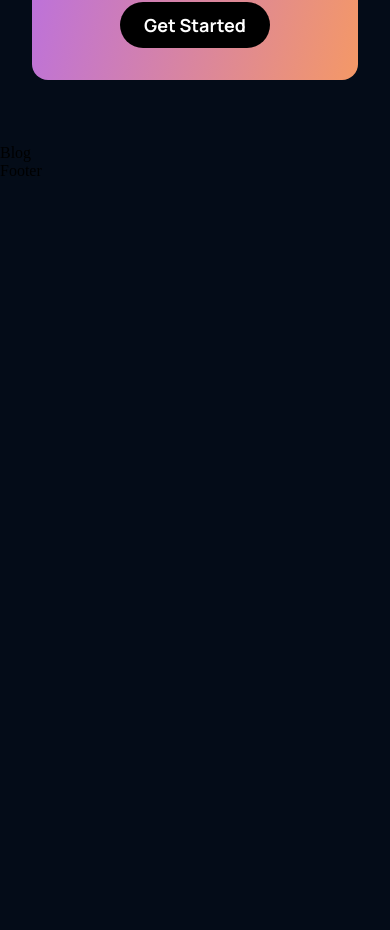
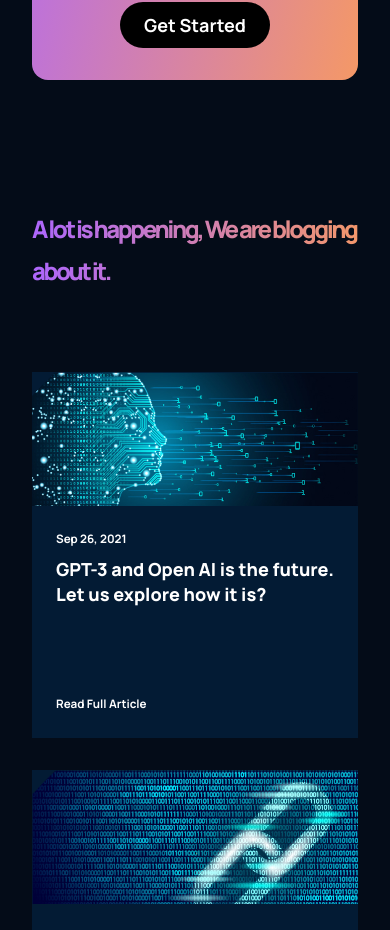
Before and after one commit to AVViktoria/gpt3-project, a React (Create React App) app: page / in a window 390 px wide. Shown: the part 4640-5570 px from the top of the page. Before the commit the page ends 4820 px from the top, so only its background shows below. Built offline with nearby package versions, Linux system fonts and the light colour scheme.

Commit message:
feat: create blog and article

```diff
--- a/src/components/article/Article.jsx
+++ b/src/components/article/Article.jsx
@@ -1,11 +1,23 @@
-import React from 'react'
-import './article.css';
+import React from "react";
+import "./article.css";
 
-
-const Article = () => {
+const Article = ({ imgUrl, date, title }) => {
   return (
-    <div>Article</div>
-  )
-}
+    <div className="gpt3__blog-container_article">
+      <div className="gpt3__blog-container_article-image">
+        <img src={imgUrl} alt="blog images" />
+      </div>
+      <div className="gpt3__blog-container_article-content">
+        <div>
+          <p>{date}</p>
+          <h3>{title}</h3>
+        </div>
+        <div>
+          <p>Read Full Article</p>
+        </div>
+      </div>
+    </div>
+  );
+};
 
 export default Article;
--- a/src/components/article/article.css
+++ b/src/components/article/article.css
@@ -0,0 +1,51 @@
+.gpt3__blog-container_article {
+  width: 100%;
+  height: 100%;
+  display: flex;
+  flex-direction: column;
+  background: var(--color-footer);
+}
+.gpt3__blog-container_article-image {
+  width: 100%;
+  height: 100%;
+  background: var(--color-footer);
+}
+
+.gpt3__blog-container_article-image img {
+  width: 100%;
+  height: 100%;
+}
+.gpt3__blog-container_article-content {
+  display: flex;
+  flex-direction: column;
+  justify-content: space-between;
+  padding: 1rem 1.5rem;
+  height: 100%;
+}
+.gpt3__blog-container_article-content p {
+  font-family: var(--font-family);
+  font-weight: 700;
+  font-size: 11.649px;
+  line-height: 34.947px;
+  color: #fff;
+}
+
+.gpt3__blog-container_article-content h3 {
+  font-family: var(--font-family);
+  font-weight: 800;
+  font-size: 25.11px;
+  line-height: 30.287px;
+  color: #fff;
+  margin-bottom: 5rem;
+  cursor: pointer;
+}
+
+.gpt3__blog-container_article-content p:last-child {
+  cursor: pointer;
+}
+@media screen and (max-width: 550px) {
+  .gpt3__blog-container_article-content h3 {
+    font-size: 18px;
+    line-height: 25px;
+  }
+}
--- a/src/containers/blog/Blog.jsx
+++ b/src/containers/blog/Blog.jsx
@@ -1,10 +1,27 @@
 import React from 'react'
 import './blog.css';
+import Article from '../../components/article/Article';
+import { blog01, blog02, blog03, blog04, blog05 } from "./imports";
 
-
-const Blog = () => {
+const Blog = ({imgUrl, date, title}) => {
   return (
-    <div>Blog</div>
+    <div className='gpt3__blog section__padding' id="blog">
+      <div className="gpt3__blog-heading">
+        <h1 className="gradient__text">A lot is happening,
+We are blogging about it.</h1>
+      </div>
+      <div className="gpt3__blog-container">
+        <div className="gpt3__blog-container_groupA">
+          <Article imgUrl={blog01} date="Sep 26, 2021" title="GPT-3 and Open  AI is the future. Let us explore how it is?"/>
+        </div>
+        <div className="gpt3__blog-container_groupB">
+          <Article imgUrl={blog02}  date="Sep 26, 2021" title="GPT-3 and Open  AI is the future. Let us explore how it is?"/>
+          <Article imgUrl={blog03}  date="Sep 26, 2021" title="GPT-3 and Open  AI is the future. Let us explore how it is?"/>
+          <Article imgUrl={blog04}  date="Sep 26, 2021" title="GPT-3 and Open  AI is the future. Let us explore how it is?"/>
+          <Article imgUrl={blog05}  date="Sep 26, 2021" title="GPT-3 and Open  AI is the future. Let us explore how it is?"/>
+        </div>
+      </div>
+    </div>
   )
 }
 
--- a/src/containers/blog/blog.css
+++ b/src/containers/blog/blog.css
@@ -0,0 +1,63 @@
+.gpt3__blog {
+  display: flex;
+  flex-direction: column;
+}
+.gpt3__blog-heading {
+  width: 100%;
+  text-align: left;
+  margin-bottom: 5rem;
+}
+.gpt3__blog-heading h1 {
+  font-family: var(--font-family);
+  font-weight: 800;
+  font-size: 62px;
+  line-height: 75px;
+  letter-spacing: -2.48px;
+}
+.gpt3__blog-container {
+  display: flex;
+  flex-direction: row;
+}
+.gpt3__blog-container_groupA {
+  flex: 0.75;
+  margin-right: 2rem;
+}
+.gpt3__blog-container_groupB {
+  flex: 1;
+  display: grid;
+  grid-template-columns: repeat(2, 1fr);
+  grid-gap: 2rem;
+}
+@media screen and (max-width: 990px) {
+  .gpt3__blog-container {
+    flex-direction: column-reverse;
+  }
+  .gpt3__blog-container_groupA {
+    margin: 2rem 0;
+  }
+  .gpt3__blog-container_groupA .gpt3__blog-container_article {
+    width: 48%;
+  }
+  .gpt3__blog-container_groupA .gpt3__blog-container_article-image {
+    height: 250px;
+  }
+}
+
+@media screen and (max-width: 700px) {
+  .gpt3__blog-container_groupB {
+    grid-template-columns: repeat(1, 1fr);
+  }
+  .gpt3__blog-container_groupA .gpt3__blog-container_article {
+    width: 100%;
+  }
+  .gpt3__blog-heading h1 {
+    font-size: 46px;
+    line-height: 52px;
+  }
+}
+@media screen and (max-width: 550px) {
+  .gpt3__blog-heading h1 {
+    font-size: 24px;
+    line-height: 42px;
+  }
+}
--- /dev/null
+++ b/src/containers/blog/imports.js
@@ -0,0 +1,7 @@
+import blog01 from "../../assets/blog01.png";
+import blog02 from "../../assets/blog02.png";
+import blog03 from "../../assets/blog03.png";
+import blog04 from "../../assets/blog04.png";
+import blog05 from "../../assets/blog05.png";
+
+export { blog01, blog02, blog03, blog04, blog05 };
```
